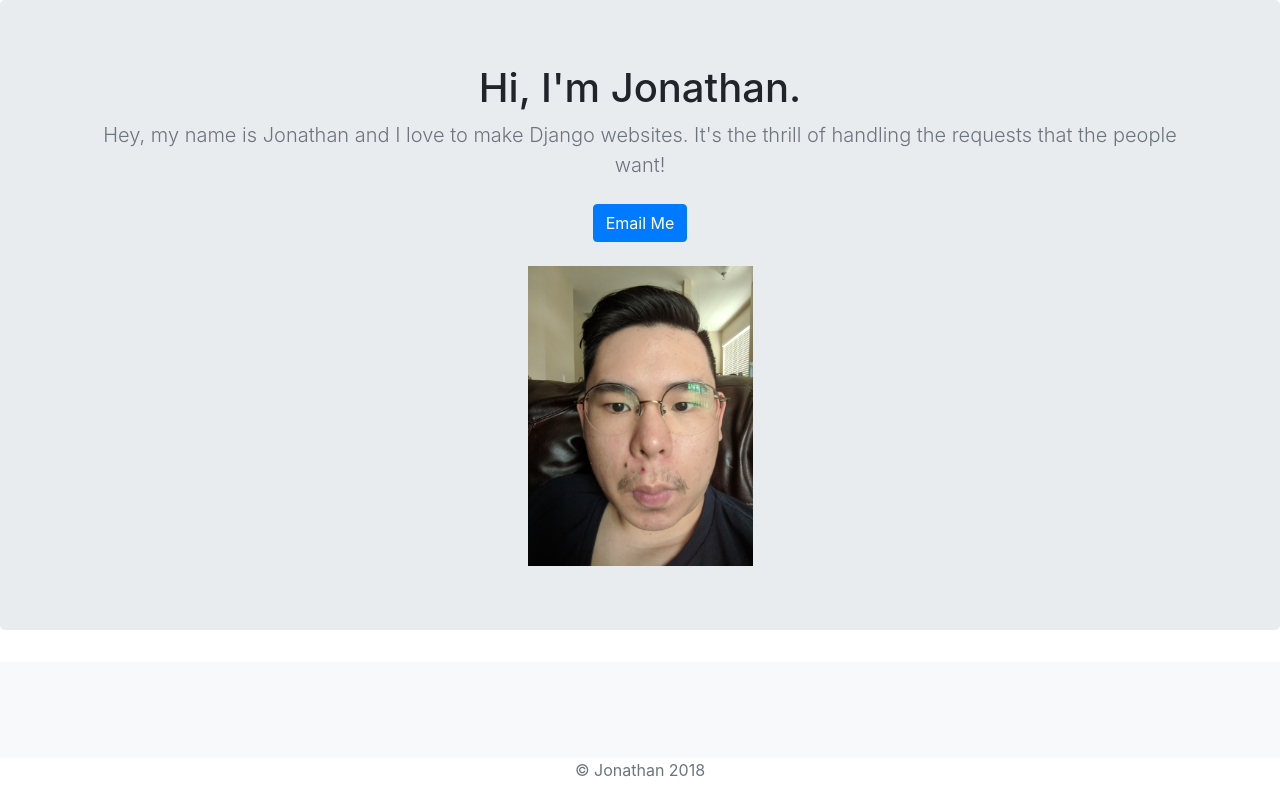
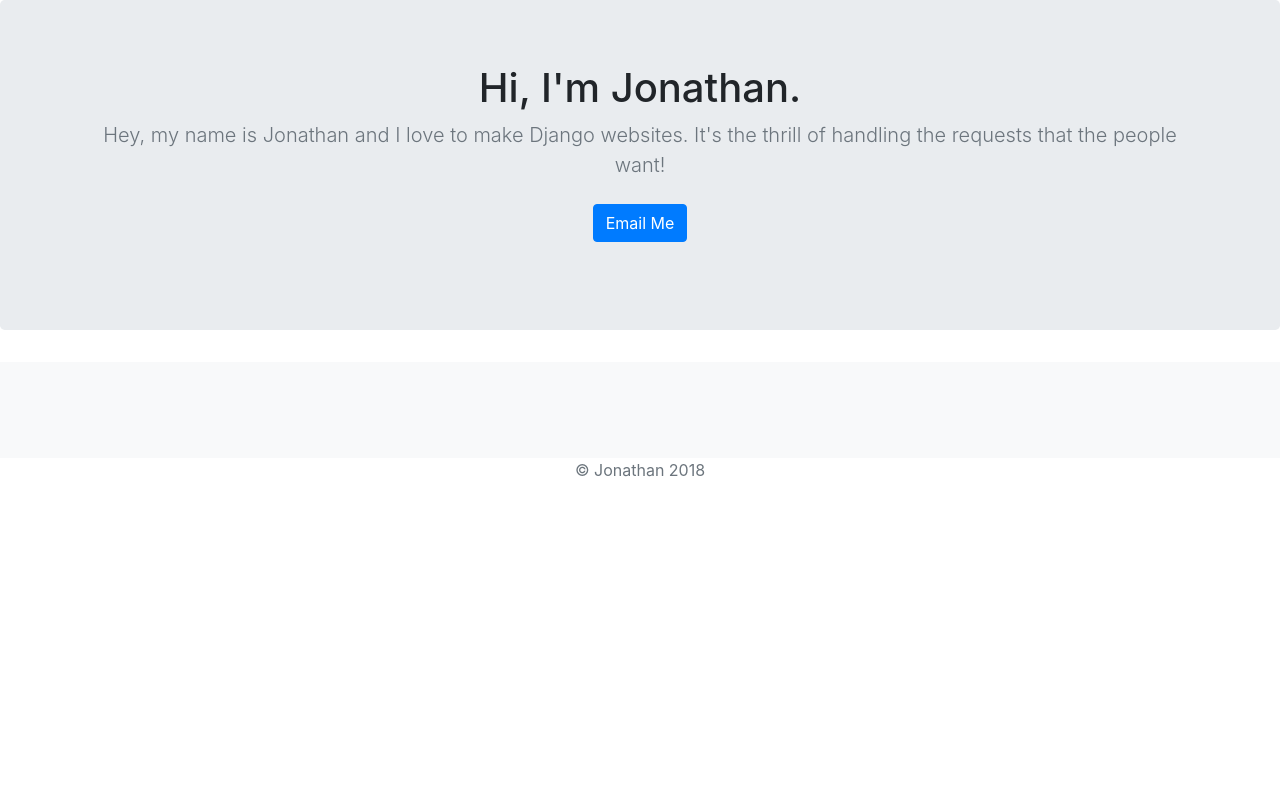
Before and after one commit to RicePad/reference_project, a Django app: page / in a window 1280 px wide. Shown: the part 56-854 px from the top of the page. After the commit the page ends 533 px from the top, so only its background shows below. Run offline with Django 3.2, Linux system fonts and the light colour scheme; data that the repository does not hold is empty; some libraries are stand-ins or nearby versions.

Commit message:
removed static image source

```diff
--- a/jobs/templates/job_list.html
+++ b/jobs/templates/job_list.html
@@ -43,7 +43,7 @@
         <p>
           <a href="mailto:jonathan.com" class="btn btn-primary my-2">Email Me</a>
         </p>
-        <img src="{% static 'images/profile.jpg' %}" height="300" />
+        <!-- <img src="{% static 'images/profile.jpg' %}" height="300" /> -->
       </div>
     </section>
 
```
